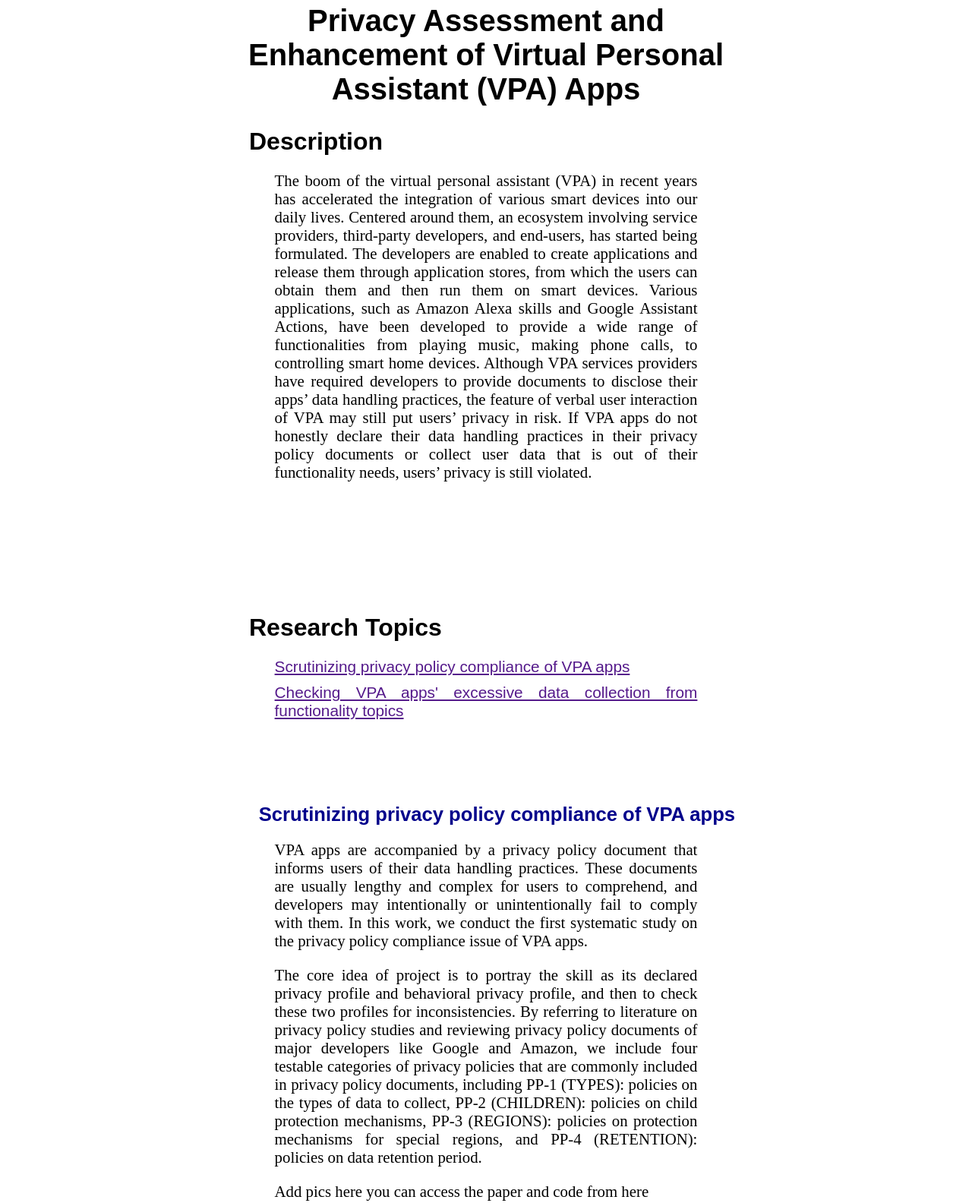
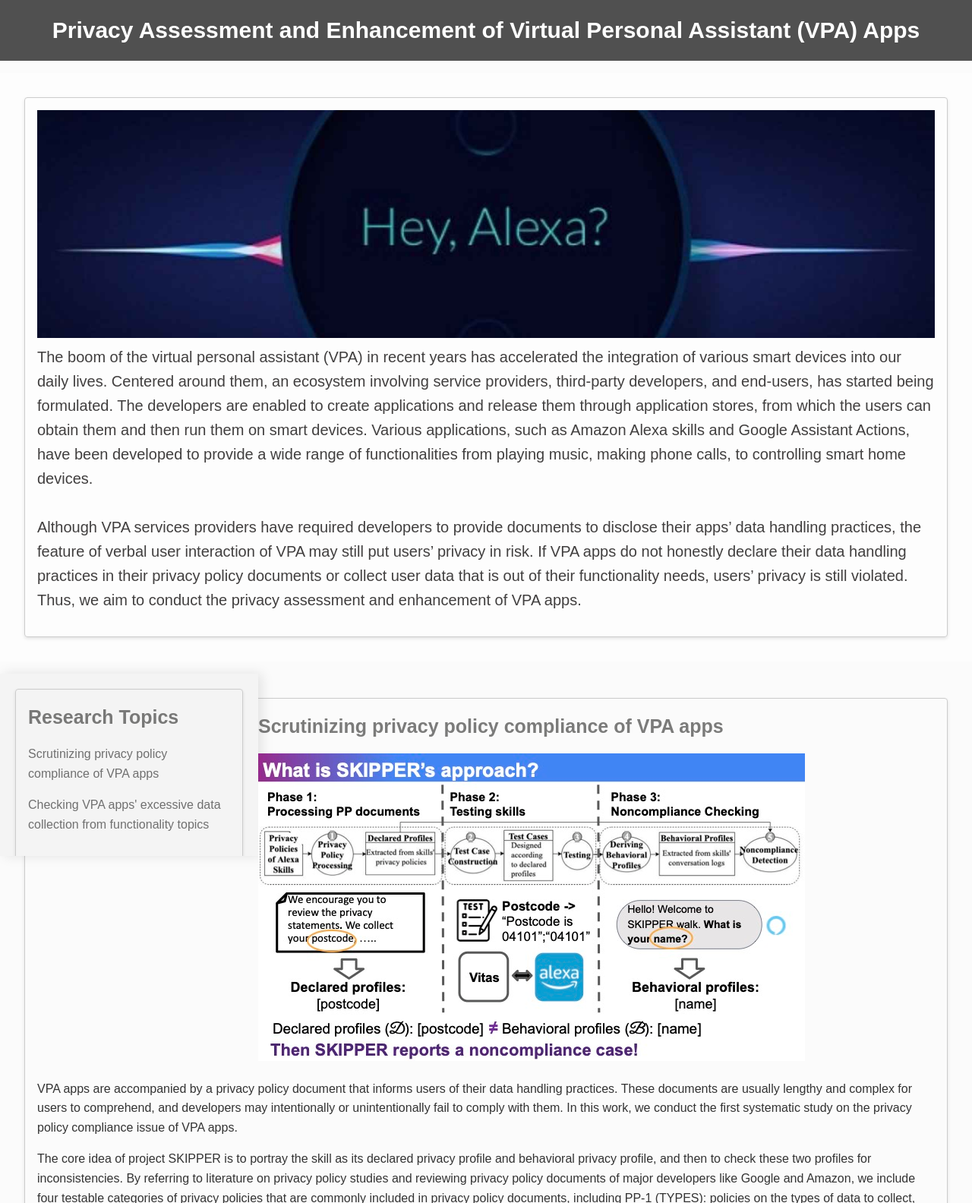
Before and after one commit to xie00059/SE-Projects, a plain HTML site: page index.html in a window 1280 px wide. Shown: the top 1584 px of the page at 76% size. Drawn offline with Linux system fonts and the light colour scheme.

Commit message:
Add files via upload

```diff
--- a/index.html
+++ b/index.html
@@ -3,7 +3,7 @@
 <head>
     <meta charset="UTF-8">
     <meta name="viewport" content="width=device-width, initial-scale=1.0">
-    <link rel="stylesheet" href="style.css">
+    <link rel="stylesheet" href="./style.css">
     <title>Software Privacy and Testing</title>
 </head>
 <body>
@@ -13,18 +13,26 @@
         </div>
     </header>
 
+
+
     <section class="description">
         <div class="desc-content">
 
-            <div class="desc-title">
+            <div class="pics">
+                <img src="./Amazon-Alexa-Skills.jpeg" alt="Hey Alexa">
+            </div>
+
+            <!-- <div class="desc-title">
                 <span>Description</span>
-            </div>
+            </div> -->
 
             <div class="desc-detail">
                 <div class="detail">
-                    The boom of the virtual personal assistant (VPA) in recent years has accelerated the integration of various smart devices into our daily lives. Centered around them, an ecosystem involving service providers, third-party developers, and end-users, has started being formulated. The developers are enabled to create applications and release them through application stores, from which the users can obtain them and then run them on smart devices. Various applications, such as Amazon Alexa skills and Google Assistant Actions, have been developed to provide a wide range of functionalities from playing music, making phone calls, to controlling smart home devices.
-                    Although VPA services providers have required developers to provide documents to disclose their apps’ data handling practices, the feature of verbal user interaction of VPA may still put users’ privacy in risk. If VPA apps do not honestly declare their data handling practices in their privacy policy documents or collect user data that is out of their functionality needs, users’ privacy is still violated.
+                    The boom of the virtual personal assistant (VPA) in recent years has accelerated the integration of various smart devices into our daily lives.
+                    Centered around them, an ecosystem involving service providers, third-party developers, and end-users, has started being formulated. The developers are enabled to create applications and release them through application stores, from which the users can obtain them and then run them on smart devices. Various applications, such as Amazon Alexa skills and Google Assistant Actions, have been developed to provide a wide range of functionalities from playing music, making phone calls, to controlling smart home devices.
+                    <br><br>Although VPA services providers have required developers to provide documents to disclose their apps’ data handling practices, the feature of verbal user interaction of VPA may still put users’ privacy in risk. If VPA apps do not honestly declare their data handling practices in their privacy policy documents or collect user data that is out of their functionality needs, users’ privacy is still violated. Thus, we aim to conduct the privacy assessment and enhancement of VPA apps.
                 </div>
+
 
               <!--   <div class="detail">
                     Some contents...
@@ -38,7 +46,8 @@
 
     </section>
 
-    <section class="topics">
+    <nav class="sidebar">
+        <div class="topics">
             <div class="topics-content">
 
                 <div class="topics-title">
@@ -47,11 +56,11 @@
 
                 <div class="topics-detail">
                     <div class="detail">
-                    <a href="">Scrutinizing privacy policy compliance of VPA apps</a>
+                        <a href="#SKIPPER">Scrutinizing privacy policy compliance of VPA apps</a>
                     </div>
 
                     <div class="detail">
-                    <a href="">Checking VPA apps' excessive data collection from functionality topics</a>
+                        <a href="#PICO">Checking VPA apps' excessive data collection from functionality topics</a>
                     </div>
 
                 <!--  <div class="detail">
@@ -59,29 +68,35 @@
                     </div> -->
                 </div>
             </div>
-    </section>
+        </div>
+    </nav>
+
 
     <section class="topic-1">
         <div class="topic-1-content">
 
-            <div class="topic-1-title">
+            <div id="SKIPPER" class="topic-1-title">
                 <span>Scrutinizing privacy policy compliance of VPA apps</span>
             </div>
 
             <div class="topic-1-detail">
 
                 <div class="detail">
+                    <img src="./SKIPPER’s approach poster.jpg" alt="A three-phase solution to detect privacy policy (in)compliance cases on Amazon Alexa platform.">
+                </div>
+
+                <div class="detail">
                      VPA apps are accompanied by a privacy policy document that informs users of their data handling practices. These documents are usually lengthy and complex for users to comprehend, and developers may intentionally or unintentionally fail to comply with them. In this work, we conduct the first systematic study on the privacy policy compliance issue of VPA apps.
                 </div>
 
                 <div class="detail">
-                    The core idea of project is to portray the skill as its declared privacy profile and behavioral privacy profile, and then to check these two profiles for inconsistencies.
+                    The core idea of project SKIPPER is to portray the skill as its declared privacy profile and behavioral privacy profile, and then to check these two profiles for inconsistencies.
                     By referring to literature on privacy policy studies and reviewing privacy policy documents of major developers like Google and Amazon, we include four testable categories of privacy policies that are commonly included in privacy policy documents, including PP-1 (TYPES): policies on the types of data to collect, PP-2 (CHILDREN): policies on child protection mechanisms, PP-3 (REGIONS): policies on protection mechanisms for special regions, and PP-4 (RETENTION): policies on data retention period.
                 </div>
 
+
                 <div class="detail">
-                    Add pics here
-                    you can access the paper and code from here
+                    You can access the paper and code from <a href="https://xie00059.github.io/projects/" target="_blank">here</a>.
                 </div>
 
 
@@ -92,7 +107,7 @@
     <section class="topic-1">
         <div class="topic-1-content">
 
-            <div class="topic-1-title">
+            <div id="PICO" class="topic-1-title">
                 <span>Checking VPA apps' excessive data collection from functionality topics</span>
             </div>
 
@@ -105,9 +120,9 @@
                     The core idea of Pico is to check the inconsistency between the skill’s data needed and data requested. Pico first clusters the skills by their functionality-related documents, and then, it checks the inconsistency issues by detecting the outliers in their requested data within each skill cluster.
                 </div>
 
-                <div class="detail">
+                <!-- <div class="detail">
                     add pics
-                </div>
+                </div> -->
 
 
             </div>
--- a/style.css
+++ b/style.css
@@ -1,124 +1,128 @@
-header {
-    /* background-color: antiquewhite; */
-    position: relative;
-    height: 8em;
-    width: 100%;
-    justify-content: center;
+/* General Body Style */
+body {
+    font-family: Arial, sans-serif;
+    color: #333;
+    background-color: #f9f9f99e;
+    line-height: 1.6;
+    margin: 0;
+    padding: 0;
 }
 
-header .title {
-    position: absolute;
+/* Header Style */
+header {
+    background-color: #505050;
+    color: #fff;
+    padding: 1rem 0;
     text-align: center;
-    top: 50%;
-    left: 50%;
-    transform: translate(-50%, -50%);
-    font-family: Arial, Helvetica, sans-serif;
-    font-size: 2.5em;
+}
+
+.title span {
+    font-size: 30px;
     font-weight: bold;
 }
 
-.description {
-    /* background-color: aquamarine; */
-    position: relative;
-    width: 100%;
-    height: 40em;
-    justify-content: center;
+/* Section Styles */
+section {
+    padding: 2rem;
+    margin: 1rem 0;
 }
 
-.description .desc-content {
-    position: absolute;
-    /* background-color: bisque; */
+.description {
+    background-color: rgba(255, 255, 255, 0.62);
+    background-size: cover; /* This will ensure the image covers the entire section */
+    background-repeat: no-repeat;
+    background-position: center center;
+    border: none; /* This will remove any border */
+
 }
 
-.description .desc-content .desc-title {
-    /* background-color: azure; */
-    font-family: Arial, Helvetica, sans-serif;
-    font-size: 2em;
-    font-weight: bold;
-    margin-top: 1em;
-    margin-left: 10em;
+.pics img {
+    width: 100%; /* Adjust if other sections have a different width */
+    height: 300px;
+    object-fit: cover; /* This will ensure the image is not distorted */
 }
 
-.description .desc-content .desc-detail {
-    /* background-color: aqua; */
-    font-family:'Times New Roman', Times, serif;
-    font-size: 1.3em;
-    margin-top: 1em;
-    margin-left: 17em;
-    margin-right: 17em;
-    text-align: justify;
+
+.desc-title span {
+    font-size: 25px;
+    font-weight: bold;
+    display: block;
+    margin-bottom: 1rem;
+    color: rgba(28, 27, 26, 0.635);
+}
+
+.desc-content {
+    /* background-color: #eaeaea; */
+    padding: 1rem;
+    border: 1px solid #ccc;
+    border-radius: 4px;
+    box-shadow: 0 2px 4px rgba(0,0,0,0.1);
+    color: rgba(33, 30, 30, 0.856);
+    font-size: 20px;
+
+}
+
+
+
+/* Description Section */
+.topics-title span,
+.topic-1-title span {
+    font-size: 25px;
+    font-weight: bold;
+    display: block;
+    margin-bottom: 1rem;
+    color: rgba(49, 49, 48, 0.635);
+
+}
+
+.topics-content,
+.topic-1-content {
+    /* background-color: #eaeaea; */
+    padding: 1rem;
+    border: 1px solid #ccc;
+    border-radius: 4px;
+    box-shadow: 0 2px 4px rgba(0,0,0,0.1);
 }
 
 .detail {
-    margin-top: 1em;
+    margin-bottom: 1rem;
 }
 
-.topics {
-    /* background-color: brown; */
-    position: relative;
-    height: 16em;
-    width: 100%;
-    justify-content: center;
+/* Link Style */
+a {
+    color: #707070;
+    text-decoration: none;
 }
 
-.topics .topics-content {
-    position: absolute;
-    /* background-color: bisque; */
+a:hover {
+    color: #505050;
+    text-decoration: underline;
 }
 
-.topics .topics-content .topics-title {
-    /* background-color: azure; */
-    font-family: Arial, Helvetica, sans-serif;
-    font-size: 2em;
-    font-weight: bold;
-    margin-top: 1em;
-    margin-left: 10em;
+/* Responsive Design */
+@media screen and (max-width: 768px) {
+    body {
+        padding: 0 1rem;
+    }
+
+    header,
+    section {
+        padding: 1rem;
+    }
 }
 
-.topics .topics-content .topics-detail {
-    /* background-color: aqua; */
-    font-family:'Times New Roman', Times, serif;
-    font-size: 1.3em;
-    margin-top: 1em;
-    margin-left: 17em;
-    margin-right: 17em;
-    text-align: justify;
+.main-content {
+    width: calc(100% - 300px); /* Adjust the width as necessary */
+    float: right; /* Updated to float right */
 }
 
-.topics .topics-content .topics-detail .detail {
-    font-family: Arial, Helvetica, sans-serif;
-    margin-top: 0.5em;
+/* Sidebar styling */
+.sidebar {
+    width: 300px; /* Adjust the width as necessary */
+    float: left; /* Updated to float left */
+    padding: 20px;
+    box-shadow: 5px 0 15px rgba(0, 0, 0, 0.1); /* Shadow direction adjusted */
+    height: 25vh; /* Full height of the viewport */
+    overflow-y: auto; /* Enables scrolling if content is longer than the screen */
+    background-color: #f4f4f4; /* Background color of the sidebar */
 }
-
-.topic-1 {
-    /* background-color: brown; */
-    position: relative;
-    height: 35em;
-    width: 100%;
-    justify-content: center;
-}
-
-.topic-1 .topic-1-content {
-    position: absolute;
-    /* background-color: bisque; */
-}
-
-.topic-1 .topic-1-content .topic-1-title {
-    /* background-color: azure; */
-    font-family: Arial, Helvetica, sans-serif;
-    font-size: 1.6em;
-    font-weight: bold;
-    margin-top: 1em;
-    margin-left: 13em;
-    color: darkblue;
-}
-
-.topic-1 .topic-1-content .topic-1-detail {
-    /* background-color: aqua; */
-    font-family:'Times New Roman', Times, serif;
-    font-size: 1.3em;
-    margin-top: 1em;
-    margin-left: 17em;
-    margin-right: 17em;
-    text-align: justify;
-}
```
Also changed, not shown: Amazon-Alexa-Skills.jpeg (added), SKIPPER’s approach poster.jpg (added). Lines whose indentation alone changed are shown as unchanged.
